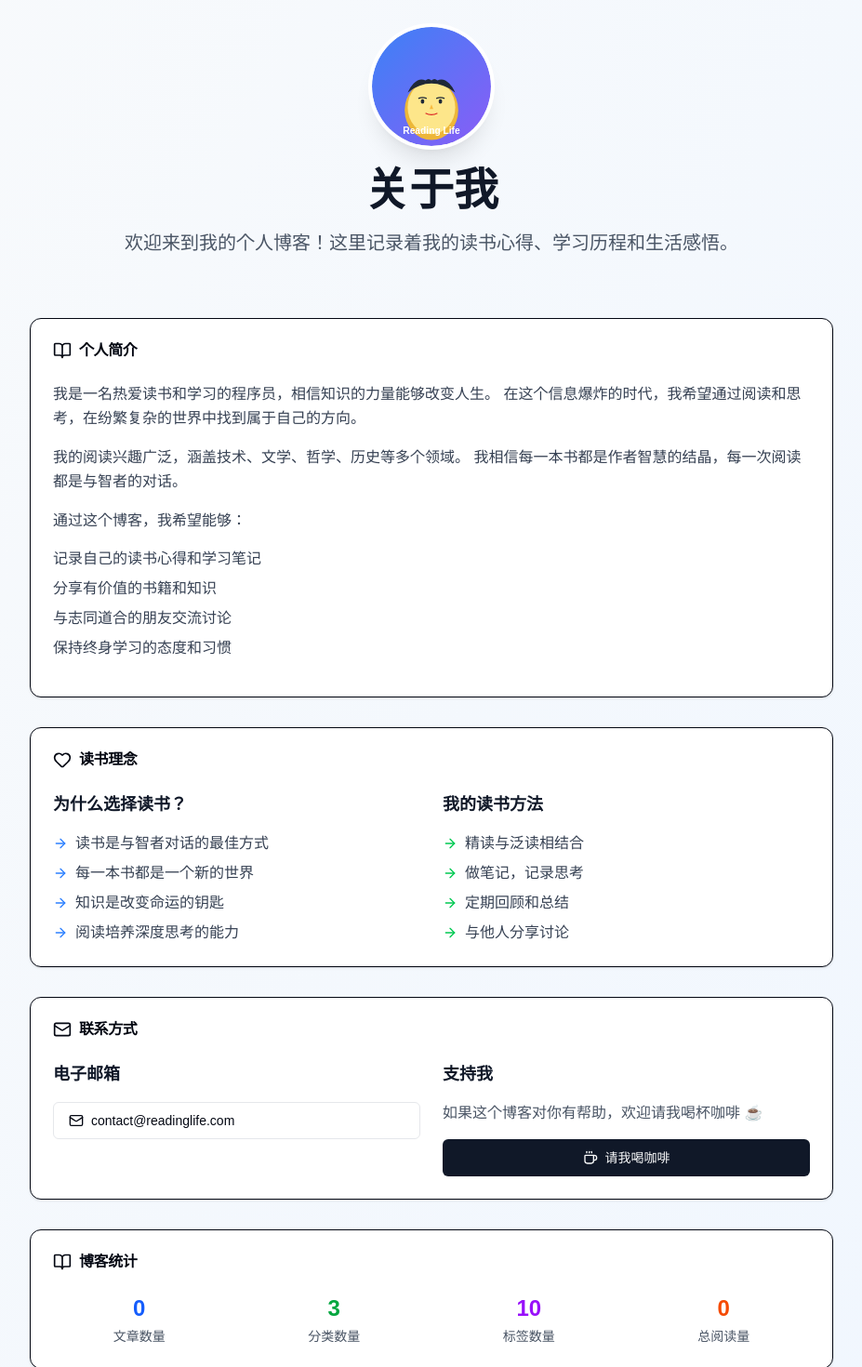
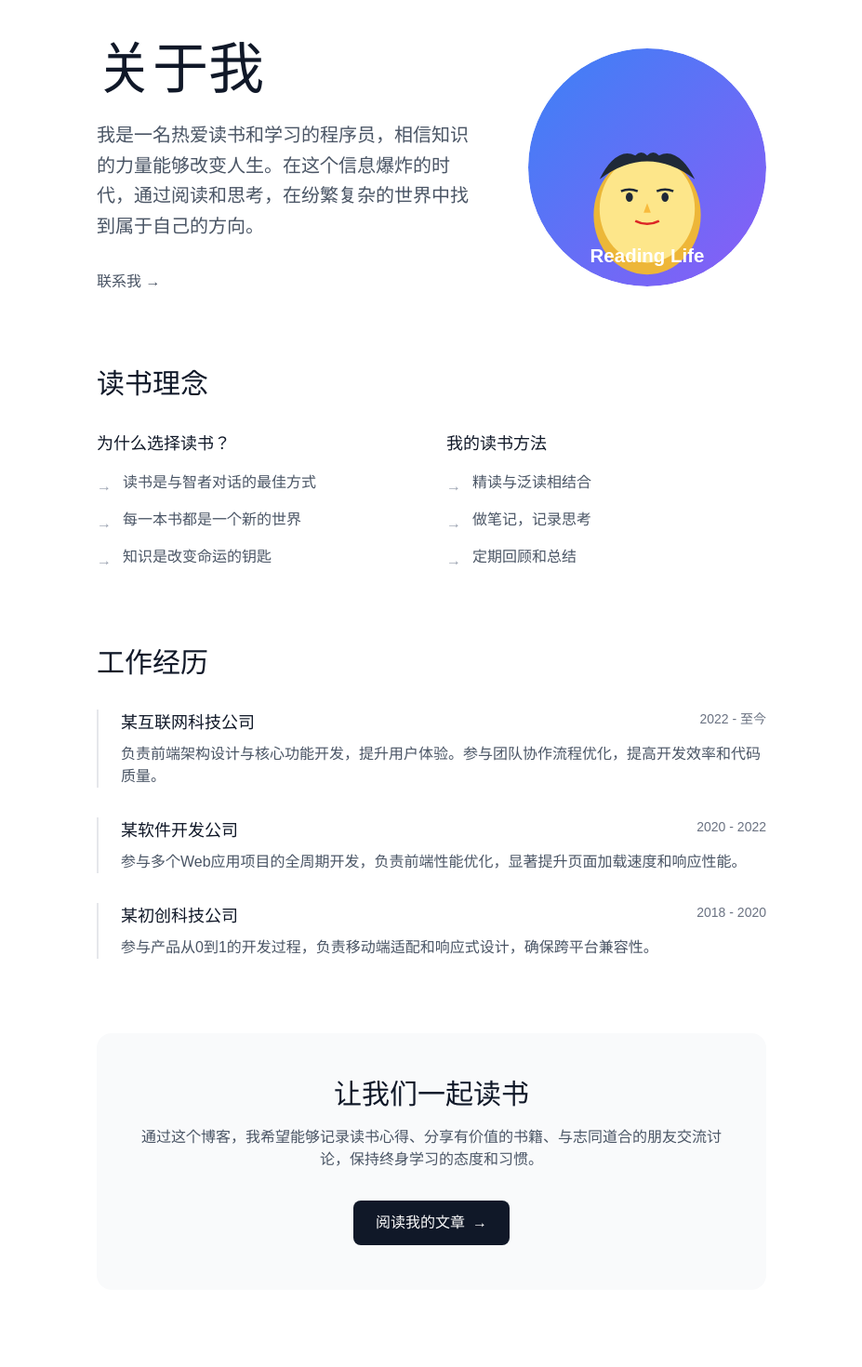
Before and after one commit to ziyangxiami/readinglife-blog, a Next.js app: page /about in a window 1280 px wide. Shown: the part 100-1570 px from the top of the page at 93% size, without its empty margins (176-1103 px from the left). Built offline with nearby package versions, Linux system fonts and the light colour scheme; no server answers.

Commit message:
refactor(about): 简化关于页面设计并移除未使用的脚本
移除generate-admin-hash脚本及其相关npm脚本
重构about页面为更简洁的设计风格

```diff
--- a/package.json
+++ b/package.json
@@ -6,8 +6,7 @@
     "dev": "next dev",
     "build": "next build",
     "start": "next start",
-    "lint": "eslint",
-    "generate-admin-hash": "npx tsx scripts/generate-admin-hash.ts"
+    "lint": "eslint"
   },
   "dependencies": {
     "@sanity/client": "^7.12.1",
--- a/src/app/about/page.tsx
+++ b/src/app/about/page.tsx
@@ -1,249 +1,135 @@
-import { Card, CardContent, CardHeader, CardTitle } from '@/components/ui/card'
-import { Button } from '@/components/ui/button'
-import { Avatar, AvatarFallback, AvatarImage } from '@/components/ui/avatar'
-import { BookOpen, Mail, Coffee, Heart, ArrowRight } from 'lucide-react'
+import { Navigation } from '@/components/navigation'
+import Image from 'next/image'
 import Link from 'next/link'
-import { Navigation } from '@/components/navigation'
-import { getPosts } from '@/lib/sanity-api'
 
 /**
- * 关于页面
- * 展示个人介绍、联系方式、技能等信息
+ * 极简About页面
+ * 参考Sanity个人网站模板的极简设计风格
  */
-/**
- * 关于页面
- * 基于简历的真实信息展示（隐藏姓名；联系方式仅邮箱；统计接入数据库真实数据）
- */
-export default async function AboutPage() {
-  const { posts, total } = await getPosts()
-  const stats = {
-    posts: total,
-    categories: 3, // 模拟数据
-    tags: 10, // 模拟数据
-    views: total * 15 // 模拟阅读量
-  }
+export default function AboutPage() {
   return (
-    <div className="min-h-screen bg-gradient-to-br from-slate-50 to-blue-50">
+    <div className="min-h-screen bg-white">
       <Navigation />
 
-      <div className="max-w-4xl mx-auto px-4 py-16">
-        {/* 个人介绍 */}
-        <section className="text-center mb-16">
-          <div className="mb-8">
-            <Avatar className="w-32 h-32 mx-auto mb-6 ring-4 ring-white shadow-xl">
-              <AvatarImage src="/avatar.svg" alt="个人头像" />
-              <AvatarFallback className="text-2xl bg-gradient-to-br from-blue-500 to-purple-600 text-white">
-                RL
-              </AvatarFallback>
-            </Avatar>
-            <h1 className="text-4xl md:text-5xl font-bold text-gray-900 mb-4">
+      <main className="max-w-3xl mx-auto px-6 py-20">
+        {/* Hero Section */}
+        <section className="mb-20">
+          <div className="flex flex-col md:flex-row items-center gap-12">
+            <div className="flex-1">
+              <h1 className="text-5xl md:text-6xl font-light text-gray-900 mb-6">
                 关于我
               </h1>
-            <p className="text-xl text-gray-600 max-w-2xl mx-auto leading-relaxed">
-              欢迎来到我的个人博客！这里记录着我的读书心得、学习历程和生活感悟。
+              <p className="text-xl text-gray-600 leading-relaxed mb-8">
+                我是一名热爱读书和学习的程序员，相信知识的力量能够改变人生。在这个信息爆炸的时代，通过阅读和思考，在纷繁复杂的世界中找到属于自己的方向。
               </p>
+              <div className="flex gap-4">
+                <Link
+                  href="mailto:contact@readinglife.com"
+                  className="text-gray-600 hover:text-gray-900 transition-colors"
+                >
+                  联系我 →
+                </Link>
+              </div>
+            </div>
+            <div className="flex-shrink-0">
+              <div className="w-64 h-64 bg-gray-100 rounded-full overflow-hidden">
+                <Image
+                  src="/avatar.svg"
+                  alt="个人头像"
+                  width={256}
+                  height={256}
+                  className="w-full h-full object-cover"
+                  priority
+                />
+              </div>
+            </div>
           </div>
         </section>
 
-        <div className="grid gap-8">
-          {/* 个人简介 */}
-          <Card>
-            <CardHeader>
-              <CardTitle className="flex items-center gap-2">
-                <BookOpen className="w-5 h-5" />
-                个人简介
-              </CardTitle>
-            </CardHeader>
-            <CardContent>
-              <div className="prose prose-lg max-w-none text-gray-700 leading-relaxed">
-                <p>
-                  我是一名热爱读书和学习的程序员，相信知识的力量能够改变人生。
-                  在这个信息爆炸的时代，我希望通过阅读和思考，在纷繁复杂的世界中找到属于自己的方向。
-                </p>
-                <p>
-                  我的阅读兴趣广泛，涵盖技术、文学、哲学、历史等多个领域。
-                  我相信每一本书都是作者智慧的结晶，每一次阅读都是与智者的对话。
-                </p>
-                <p>
-                  通过这个博客，我希望能够：
-                </p>
-                <ul className="space-y-2">
-                  <li>记录自己的读书心得和学习笔记</li>
-                  <li>分享有价值的书籍和知识</li>
-                  <li>与志同道合的朋友交流讨论</li>
-                  <li>保持终身学习的态度和习惯</li>
-                </ul>
-              </div>
-            </CardContent>
-          </Card>
-
-          {/* 读书理念 */}
-          <Card>
-            <CardHeader>
-              <CardTitle className="flex items-center gap-2">
-                <Heart className="w-5 h-5" />
-                读书理念
-              </CardTitle>
-            </CardHeader>
-            <CardContent>
-              <div className="grid md:grid-cols-2 gap-6">
-                <div className="space-y-4">
-                  <h3 className="text-lg font-semibold text-gray-900">为什么选择读书？</h3>
-                  <ul className="space-y-2 text-gray-700">
-                    <li className="flex items-start gap-2">
-                      <ArrowRight className="w-4 h-4 mt-1 text-blue-500 flex-shrink-0" />
+        {/* Philosophy Section */}
+        <section className="mb-20">
+          <h2 className="text-3xl font-light text-gray-900 mb-8">读书理念</h2>
+          <div className="grid md:grid-cols-2 gap-8">
+            <div>
+              <h3 className="text-lg font-medium text-gray-900 mb-4">为什么选择读书？</h3>
+              <ul className="space-y-3 text-gray-600">
+                <li className="flex items-start gap-3">
+                  <span className="text-gray-400 mt-1">→</span>
                   <span>读书是与智者对话的最佳方式</span>
                 </li>
-                    <li className="flex items-start gap-2">
-                      <ArrowRight className="w-4 h-4 mt-1 text-blue-500 flex-shrink-0" />
+                <li className="flex items-start gap-3">
+                  <span className="text-gray-400 mt-1">→</span>
                   <span>每一本书都是一个新的世界</span>
                 </li>
-                    <li className="flex items-start gap-2">
-                      <ArrowRight className="w-4 h-4 mt-1 text-blue-500 flex-shrink-0" />
+                <li className="flex items-start gap-3">
+                  <span className="text-gray-400 mt-1">→</span>
                   <span>知识是改变命运的钥匙</span>
-                    </li>
-                    <li className="flex items-start gap-2">
-                      <ArrowRight className="w-4 h-4 mt-1 text-blue-500 flex-shrink-0" />
-                      <span>阅读培养深度思考的能力</span>
                 </li>
               </ul>
             </div>
-                <div className="space-y-4">
-                  <h3 className="text-lg font-semibold text-gray-900">我的读书方法</h3>
-                  <ul className="space-y-2 text-gray-700">
-                    <li className="flex items-start gap-2">
-                      <ArrowRight className="w-4 h-4 mt-1 text-green-500 flex-shrink-0" />
+            <div>
+              <h3 className="text-lg font-medium text-gray-900 mb-4">我的读书方法</h3>
+              <ul className="space-y-3 text-gray-600">
+                <li className="flex items-start gap-3">
+                  <span className="text-gray-400 mt-1">→</span>
                   <span>精读与泛读相结合</span>
                 </li>
-                    <li className="flex items-start gap-2">
-                      <ArrowRight className="w-4 h-4 mt-1 text-green-500 flex-shrink-0" />
+                <li className="flex items-start gap-3">
+                  <span className="text-gray-400 mt-1">→</span>
                   <span>做笔记，记录思考</span>
                 </li>
-                    <li className="flex items-start gap-2">
-                      <ArrowRight className="w-4 h-4 mt-1 text-green-500 flex-shrink-0" />
+                <li className="flex items-start gap-3">
+                  <span className="text-gray-400 mt-1">→</span>
                   <span>定期回顾和总结</span>
-                    </li>
-                    <li className="flex items-start gap-2">
-                      <ArrowRight className="w-4 h-4 mt-1 text-green-500 flex-shrink-0" />
-                      <span>与他人分享讨论</span>
                 </li>
               </ul>
             </div>
           </div>
-            </CardContent>
-          </Card>
+        </section>
 
-          {/* 联系方式（仅保留邮箱） */}
-          <Card>
-            <CardHeader>
-              <CardTitle className="flex items-center gap-2">
-                <Mail className="w-5 h-5" />
-                联系方式
-              </CardTitle>
-            </CardHeader>
-            <CardContent>
-              <div className="grid md:grid-cols-2 gap-6">
-                <div className="space-y-4">
-                  <h3 className="text-lg font-semibold text-gray-900">电子邮箱</h3>
-                  <div className="space-y-3">
-                    <Link href="mailto:contact@readinglife.com">
-                      <Button variant="outline" className="w-full justify-start">
-                        <Mail className="w-4 h-4 mr-2" />
-                        contact@readinglife.com
-                      </Button>
-                    </Link>
+        {/* Experience Section */}
+        <section className="mb-20">
+          <h2 className="text-3xl font-light text-gray-900 mb-8">工作经历</h2>
+          <div className="space-y-8">
+            <div className="border-l-2 border-gray-200 pl-6">
+              <div className="flex justify-between items-start mb-2">
+                <h3 className="text-lg font-medium text-gray-900">某互联网科技公司</h3>
+                <span className="text-sm text-gray-500">2022 - 至今</span>
+              </div>
+              <p className="text-gray-600 mb-2">负责前端架构设计与核心功能开发，提升用户体验。参与团队协作流程优化，提高开发效率和代码质量。</p>
+            </div>
+            <div className="border-l-2 border-gray-200 pl-6">
+              <div className="flex justify-between items-start mb-2">
+                <h3 className="text-lg font-medium text-gray-900">某软件开发公司</h3>
+                <span className="text-sm text-gray-500">2020 - 2022</span>
+              </div>
+              <p className="text-gray-600 mb-2">参与多个Web应用项目的全周期开发，负责前端性能优化，显著提升页面加载速度和响应性能。</p>
+            </div>
+            <div className="border-l-2 border-gray-200 pl-6">
+              <div className="flex justify-between items-start mb-2">
+                <h3 className="text-lg font-medium text-gray-900">某初创科技公司</h3>
+                <span className="text-sm text-gray-500">2018 - 2020</span>
+              </div>
+              <p className="text-gray-600 mb-2">参与产品从0到1的开发过程，负责移动端适配和响应式设计，确保跨平台兼容性。</p>
             </div>
           </div>
-                <div className="space-y-4">
-                  <h3 className="text-lg font-semibold text-gray-900">支持我</h3>
-                  <p className="text-gray-600 mb-4">
-                    如果这个博客对你有帮助，欢迎请我喝杯咖啡 ☕
+        </section>
+
+        {/* CTA Section */}
+        <section className="text-center bg-gray-50 rounded-2xl p-12">
+          <h2 className="text-3xl font-light text-gray-900 mb-4">让我们一起读书</h2>
+          <p className="text-gray-600 mb-8 max-w-2xl mx-auto">
+            通过这个博客，我希望能够记录读书心得、分享有价值的书籍、与志同道合的朋友交流讨论，保持终身学习的态度和习惯。
           </p>
-                  <Button className="w-full">
-                    <Coffee className="w-4 h-4 mr-2" />
-                    请我喝咖啡
-                  </Button>
-                </div>
-              </div>
-            </CardContent>
-          </Card>
-
-          {/* 博客统计（真实数据） */}
-          <Card>
-            <CardHeader>
-              <CardTitle className="flex items-center gap-2">
-                <BookOpen className="w-5 h-5" />
-                博客统计
-              </CardTitle>
-            </CardHeader>
-            <CardContent>
-              <div className="grid grid-cols-2 md:grid-cols-4 gap-6 text-center">
-                <div>
-                  <div className="text-2xl font-bold text-blue-600 mb-1">{stats.posts}</div>
-                  <div className="text-sm text-gray-600">文章数量</div>
-                </div>
-                <div>
-                  <div className="text-2xl font-bold text-green-600 mb-1">{stats.categories}</div>
-                  <div className="text-sm text-gray-600">分类数量</div>
-                </div>
-                <div>
-                  <div className="text-2xl font-bold text-purple-600 mb-1">{stats.tags}</div>
-                  <div className="text-sm text-gray-600">标签数量</div>
-                </div>
-                <div>
-                  <div className="text-2xl font-bold text-orange-600 mb-1">{stats.views}</div>
-                  <div className="text-sm text-gray-600">总阅读量</div>
-                </div>
-              </div>
-            </CardContent>
-          </Card>
-
-          {/* 工作经历（基于简历的概述，仅展示公司、时间与三句话概述） */}
-          <Card>
-            <CardHeader>
-              <CardTitle className="flex items-center gap-2">
-                <BookOpen className="w-5 h-5" />
-                工作经历
-              </CardTitle>
-            </CardHeader>
-            <CardContent>
-              <div className="space-y-6 text-gray-700">
-                <div className="text-sm text-gray-500">出于隐私保护，姓名已隐藏；联系方式仅保留电子邮箱。</div>
-
-                <div className="rounded-lg border p-4">
-                  <div className="font-semibold">某互联网科技公司</div>
-                  <div className="text-sm text-gray-500">2022年至今</div>
-                  <ul className="list-disc list-inside mt-2 space-y-1">
-                    <li>负责前端架构设计与核心功能开发，提升用户体验。</li>
-                    <li>参与团队协作流程优化，提高开发效率和代码质量。</li>
-                    <li>推动技术栈升级，引入现代化开发工具和最佳实践。</li>
-                  </ul>
-                </div>
-
-                <div className="rounded-lg border p-4">
-                  <div className="font-semibold">某软件开发公司</div>
-                  <div className="text-sm text-gray-500">2020-2022年</div>
-                  <ul className="list-disc list-inside mt-2 space-y-1">
-                    <li>参与多个Web应用项目的全周期开发，按时交付高质量产品。</li>
-                    <li>负责前端性能优化，显著提升页面加载速度和响应性能。</li>
-                    <li>协助团队建立代码规范和测试流程，保证项目稳定性。</li>
-                  </ul>
-                </div>
-
-                <div className="rounded-lg border p-4">
-                  <div className="font-semibold">某初创科技公司</div>
-                  <div className="text-sm text-gray-500">2018-2020年</div>
-                  <ul className="list-disc list-inside mt-2 space-y-1">
-                    <li>参与产品从0到1的开发过程，积累全栈开发经验。</li>
-                    <li>负责移动端适配和响应式设计，确保跨平台兼容性。</li>
-                    <li>与产品团队紧密合作，快速迭代产品功能。</li>
-                  </ul>
-                </div>
-              </div>
-            </CardContent>
-          </Card>
-        </div>
-      </div>
+          <Link
+            href="/blog"
+            className="inline-flex items-center px-6 py-3 bg-gray-900 text-white rounded-lg hover:bg-gray-800 transition-colors"
+          >
+            阅读我的文章
+            <span className="ml-2">→</span>
+          </Link>
+        </section>
+      </main>
     </div>
   )
 }
```
Also changed, not shown: scripts/generate-admin-hash.ts (deleted, +0 -26 lines). Lines whose indentation alone changed are shown as unchanged.
